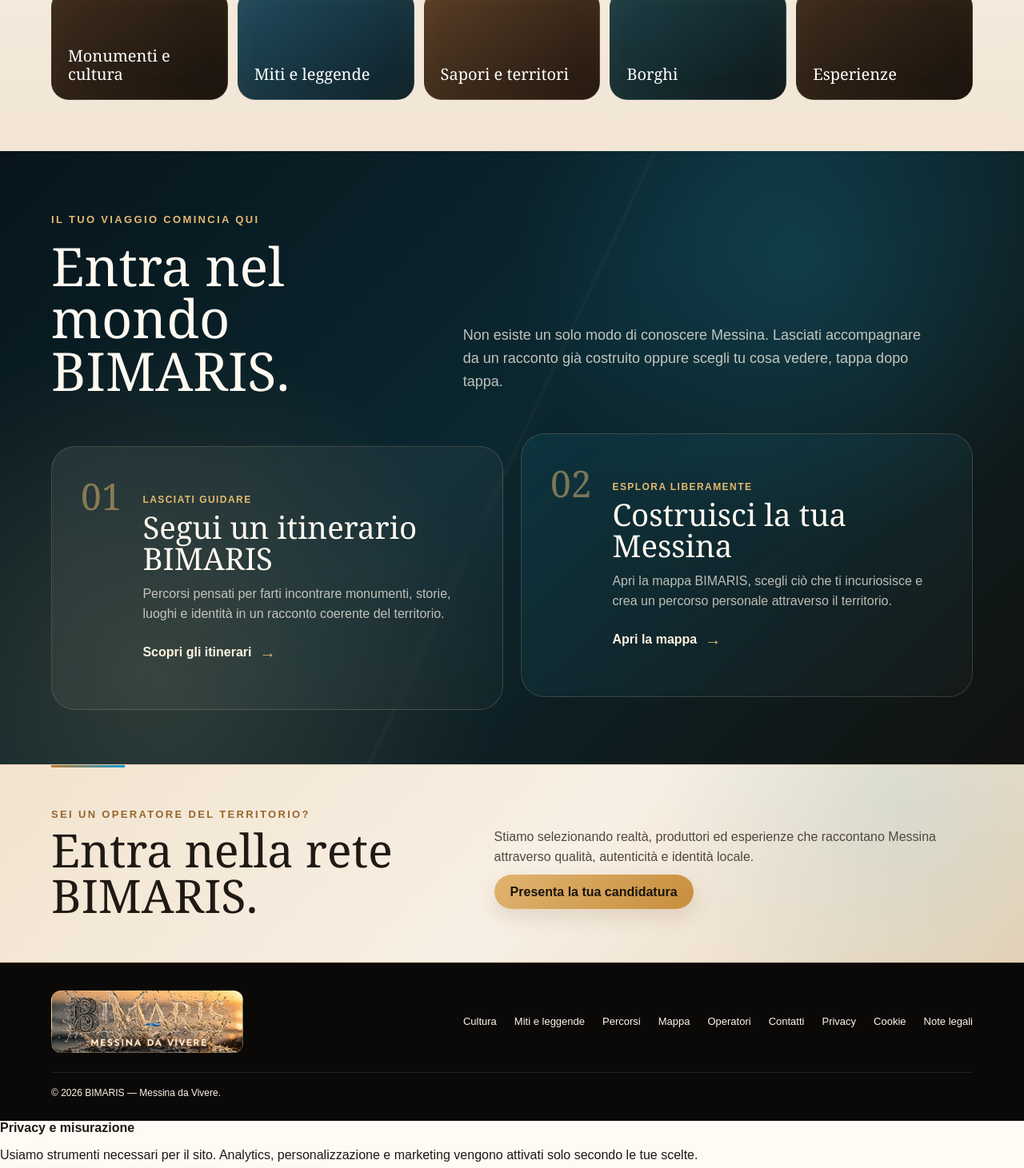
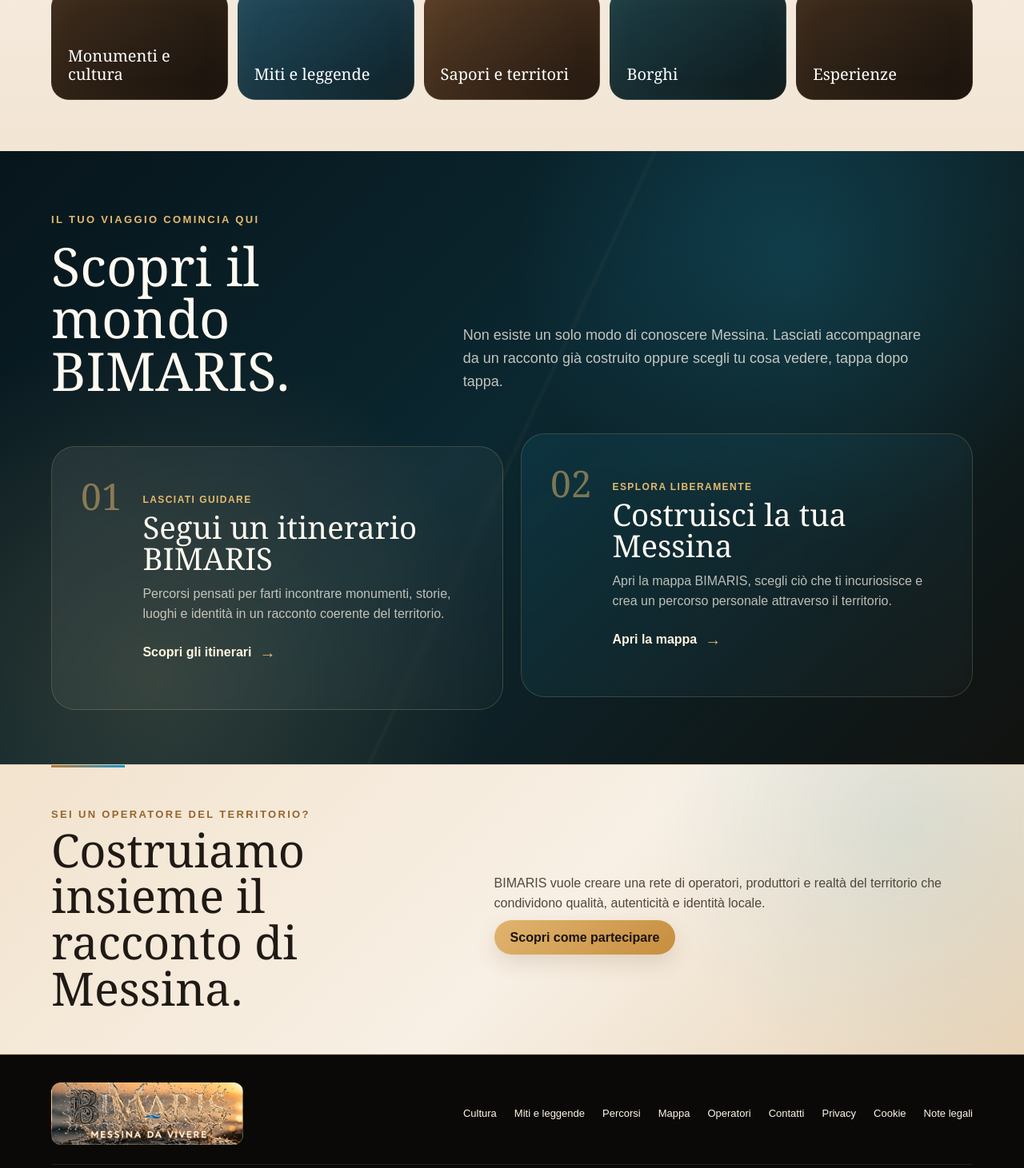
Before and after one commit to giovannibrunetto/bimaris-platform, a Next.js app in the folder apps/web/: page / in a window 1280 px wide. Shown: the part 1001-2462 px from the top of the page at 80% size. Built offline with nearby package versions, Linux system fonts and the light colour scheme.

Commit message:
Refine visitor and operator home messaging

```diff
--- a/apps/web/app/page.tsx
+++ b/apps/web/app/page.tsx
@@ -48,7 +48,7 @@
         <div className="home-journey-inner">
           <div className="home-journey-intro">
             <div className="kicker">Il tuo viaggio comincia qui</div>
-            <h2 id="home-journey-title">Entra nel mondo BIMARIS.</h2>
+            <h2 id="home-journey-title">Scopri il mondo BIMARIS.</h2>
             <p>Non esiste un solo modo di conoscere Messina. Lasciati accompagnare da un racconto già costruito oppure scegli tu cosa vedere, tappa dopo tappa.</p>
           </div>
 
@@ -80,11 +80,11 @@
         <div className="home-operator-inner">
           <div>
             <div className="kicker">Sei un operatore del territorio?</div>
-            <h2>Entra nella rete BIMARIS.</h2>
+            <h2>Costruiamo insieme il racconto di Messina.</h2>
           </div>
           <div className="home-operator-copy">
-            <p>Stiamo selezionando realtà, produttori ed esperienze che raccontano Messina attraverso qualità, autenticità e identità locale.</p>
-            <Link className="button" href="/operatori/candidatura">Presenta la tua candidatura</Link>
+            <p>BIMARIS vuole creare una rete di operatori, produttori e realtà del territorio che condividono qualità, autenticità e identità locale.</p>
+            <Link className="button" href="/operatori/candidatura">Scopri come partecipare</Link>
           </div>
         </div>
       </section>
```
